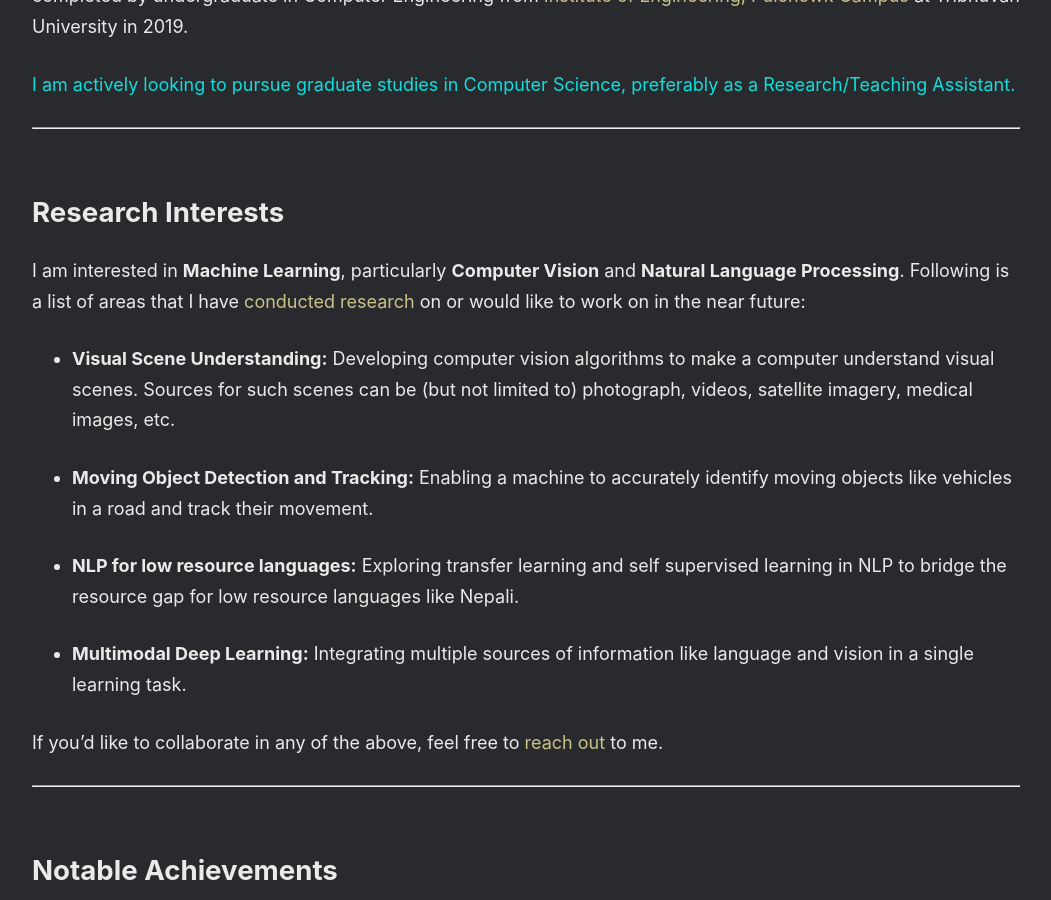
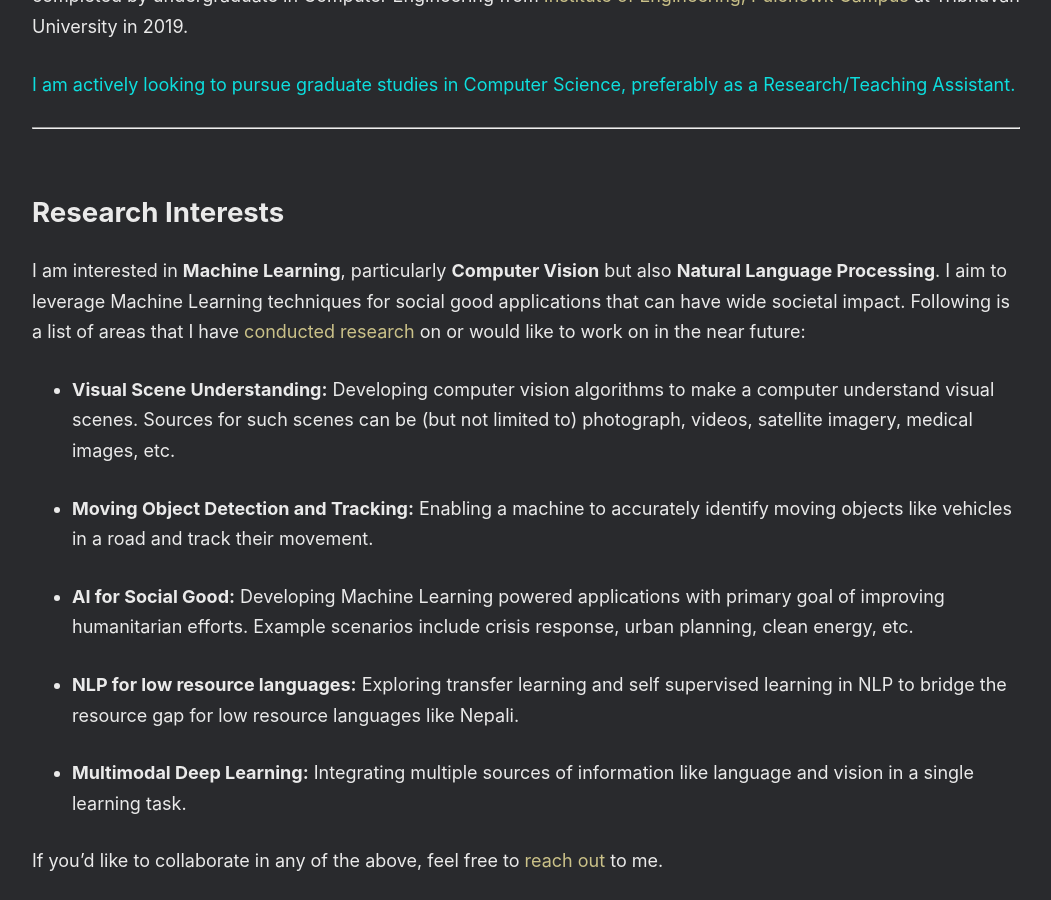
Before and after one commit to dotel-saramsz/dotel-saramsz.github.io, a Jekyll site: the page built from index.md, in a window 1280 px wide and 900 px high, scrolled down 512 px. Shown: the whole window, without its empty margins (114-1165 px from the left). Built offline with Jekyll 4.4.1, drawn with Linux system fonts in a browser that asks for light colours; nearby versions of some CDN libraries.

Commit message:
Update information

```diff
--- a/about.markdown
+++ b/about.markdown
@@ -38,11 +38,13 @@ headtitle: About
 
 ## Research Interests
 
-I am interested in **Machine Learning**, particularly **Computer Vision** and **Natural Language Processing**. Following is a list of areas that I have [conducted research](/publications.md) on or would like to work on in the near future:
+I am interested in **Machine Learning**, particularly **Computer Vision** but also **Natural Language Processing**. I aim to leverage Machine Learning techniques for social good applications that can have wide societal impact. Following is a list of areas that I have [conducted research](/publications.md) on or would like to work on in the near future:
 
 - **Visual Scene Understanding:** Developing computer vision algorithms to make a computer understand visual scenes. Sources for such scenes can be (but not limited to) photograph, videos, satellite imagery, medical images, etc.
 
 - **Moving Object Detection and Tracking:** Enabling a machine to accurately identify moving objects like vehicles in a road and track their movement.
+
+- **AI for Social Good:** Developing Machine Learning powered applications with primary goal of improving humanitarian efforts. Example scenarios include crisis response, urban planning, clean energy, etc.
 
 - **NLP for low resource languages:** Exploring transfer learning and self supervised learning in NLP to bridge the resource gap for low resource languages like Nepali.
 
--- a/index.md
+++ b/index.md
@@ -14,11 +14,13 @@ Currently, I am working at my startup: **Upsilon Technologies** where we are bui
 
 ## Research Interests
 
-I am interested in **Machine Learning**, particularly **Computer Vision** and **Natural Language Processing**. Following is a list of areas that I have [conducted research](/publications.md) on or would like to work on in the near future:
+I am interested in **Machine Learning**, particularly **Computer Vision** but also **Natural Language Processing**. I aim to leverage Machine Learning techniques for social good applications that can have wide societal impact. Following is a list of areas that I have [conducted research](/publications.md) on or would like to work on in the near future:
 
 - **Visual Scene Understanding:** Developing computer vision algorithms to make a computer understand visual scenes. Sources for such scenes can be (but not limited to) photograph, videos, satellite imagery, medical images, etc.
 
 - **Moving Object Detection and Tracking:** Enabling a machine to accurately identify moving objects like vehicles in a road and track their movement.
+
+- **AI for Social Good:** Developing Machine Learning powered applications with primary goal of improving humanitarian efforts. Example scenarios include crisis response, urban planning, clean energy, etc.
 
 - **NLP for low resource languages:** Exploring transfer learning and self supervised learning in NLP to bridge the resource gap for low resource languages like Nepali.
 
```
